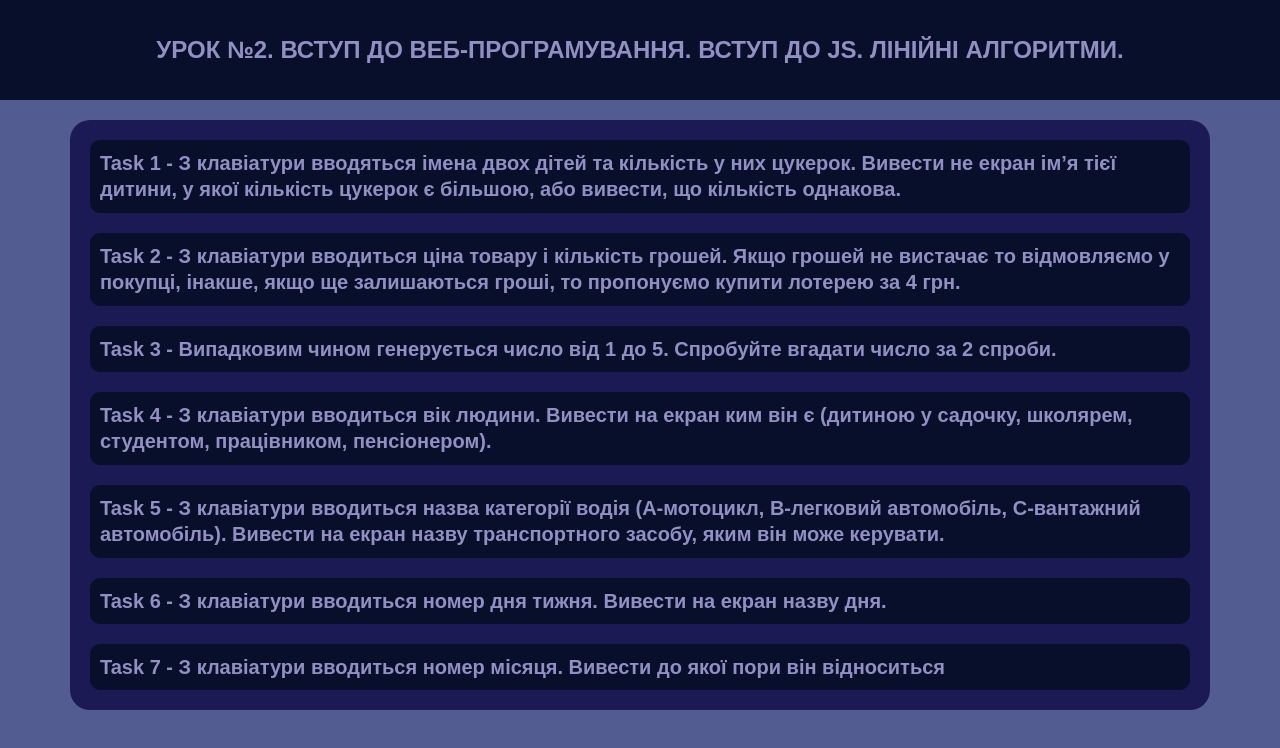
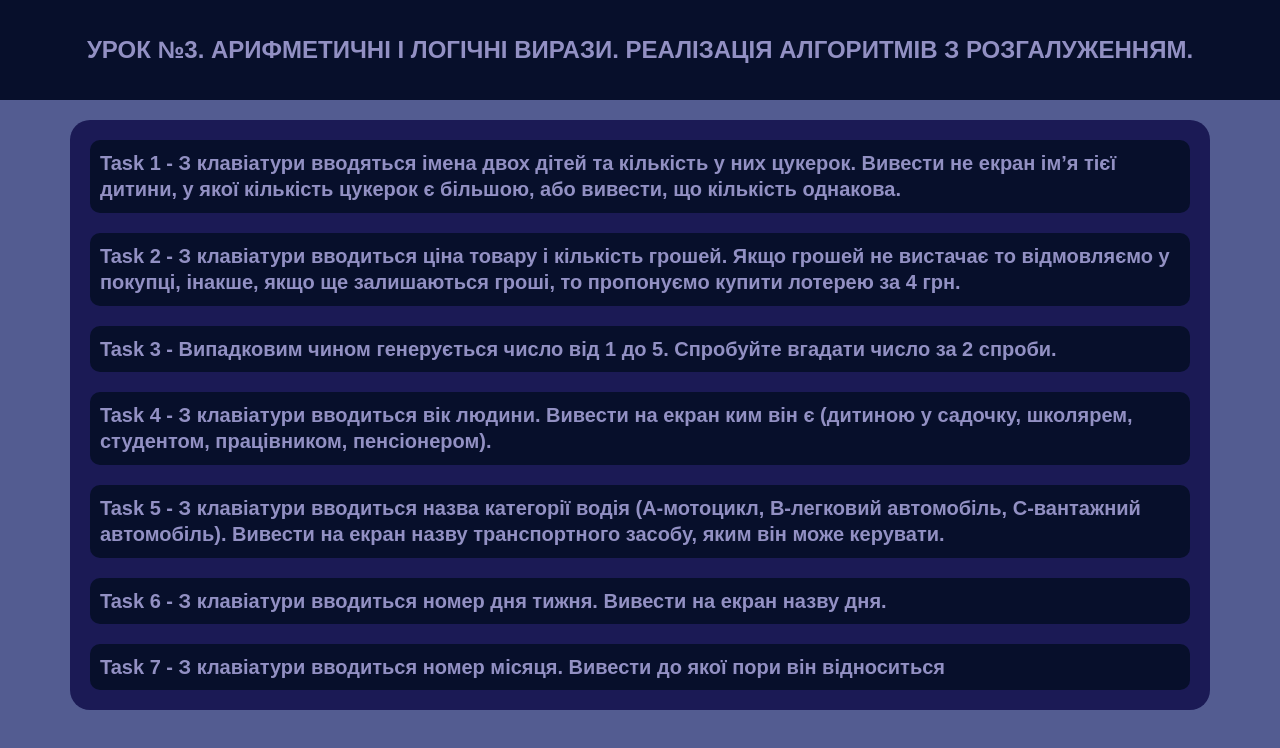
Before and after one commit to Yancevich/lessons_js, a plain HTML site: page lesson-3/index.html in a window 1280 px wide. Drawn offline with Linux system fonts and the light colour scheme; a web font is replaced by a local one.

Commit message:
Update index.html

```diff
--- a/lesson-3/index.html
+++ b/lesson-3/index.html
@@ -12,7 +12,7 @@
 	<div class="wrapper">
 		<header class="header">
 			<div class="header__container">
-				<h1 class="header__title">Урок №2. Вступ до веб-програмування. Вступ до JS. Лінійні алгоритми.</h1>
+				<h1 class="header__title">Урок №3. АРИФМЕТИЧНІ І ЛОГІЧНІ ВИРАЗИ. РЕАЛІЗАЦІЯ АЛГОРИТМІВ З РОЗГАЛУЖЕННЯМ.</h1>
 
 			</div>
 
```
